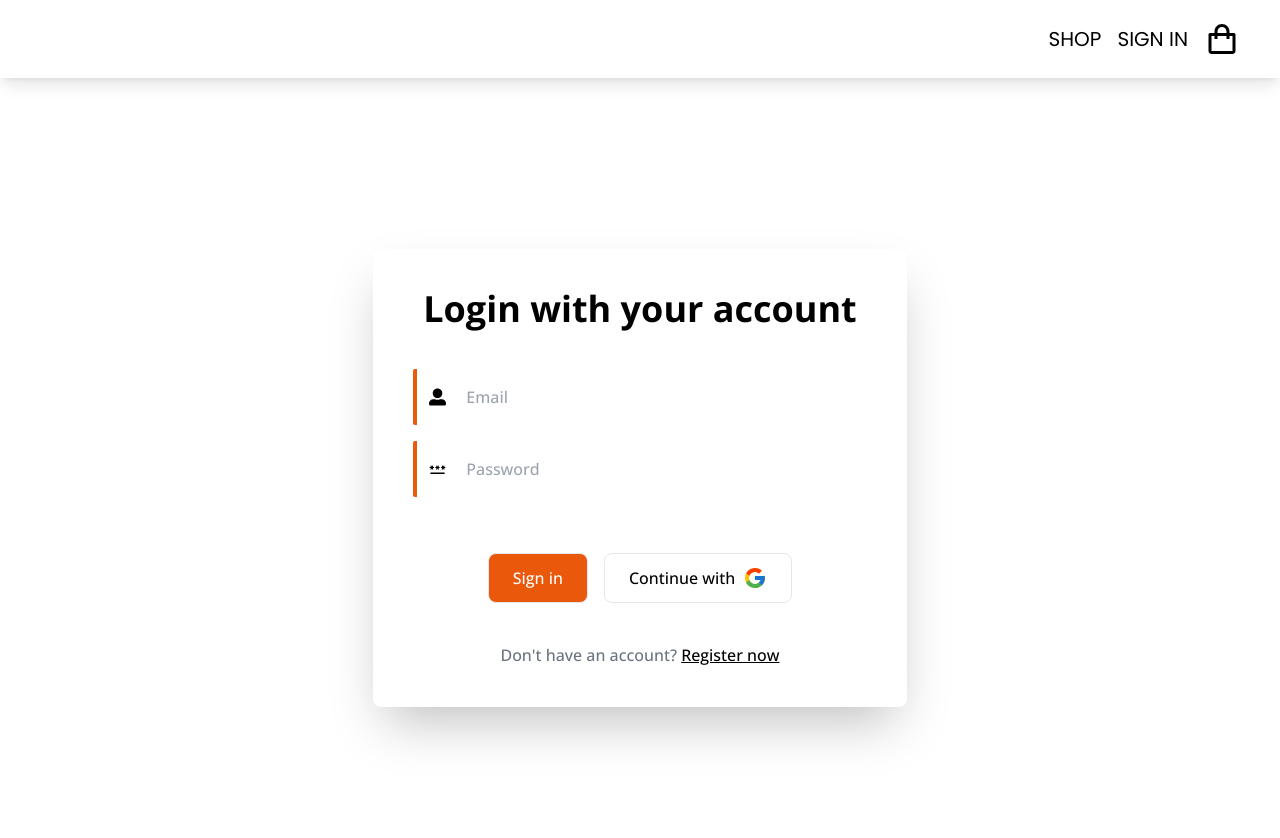
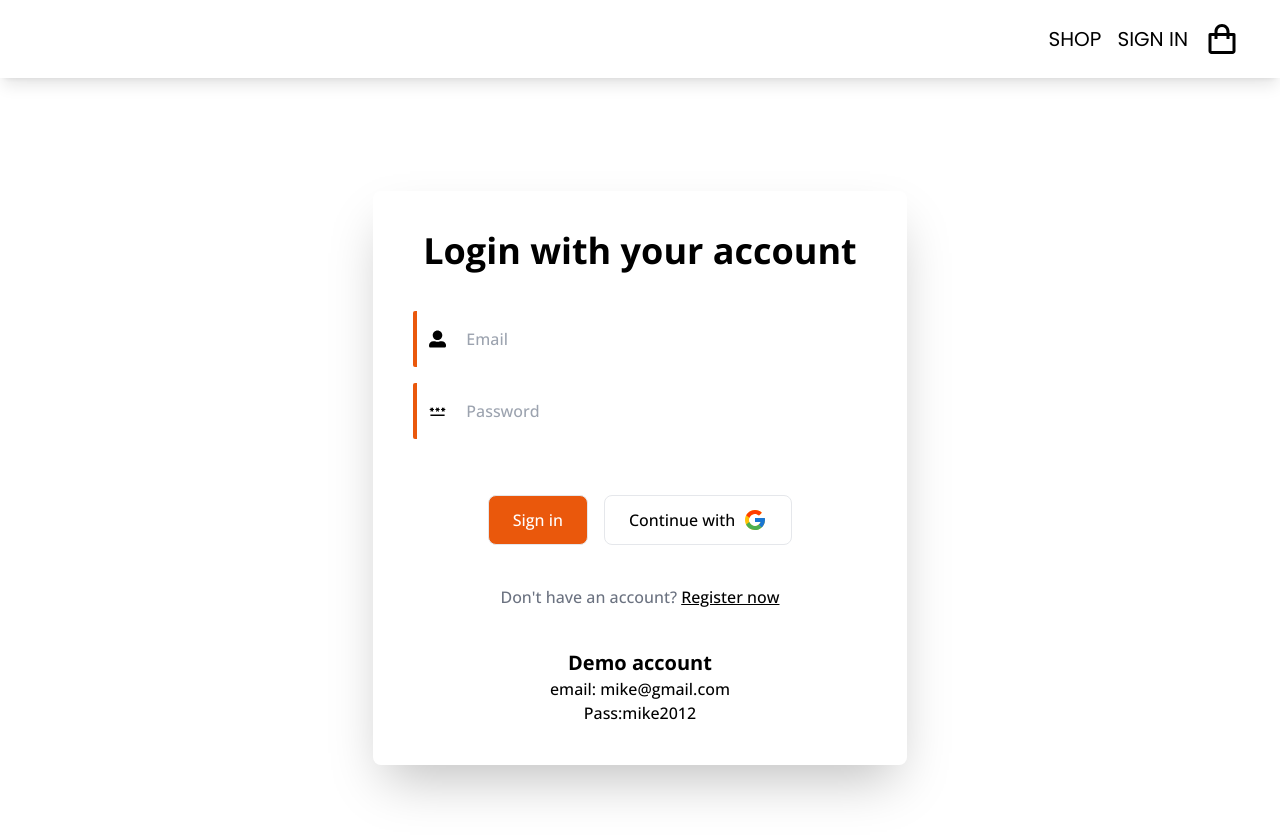
Before and after one commit to AzimiShaja/Style-Sail, a React (Vite) app: page /login in a window 1280 px wide. Shown: the top 838 px of the page. Built offline with nearby package versions, Linux system fonts and the light colour scheme; no server answers; the database is empty; some icons are missing.

Commit message:
fixed redirection

```diff
--- a/src/App.jsx
+++ b/src/App.jsx
@@ -9,7 +9,7 @@ function lazyWithTimeout(importFunction) {
       importFunction(),
       new Promise((resolve) => setTimeout(resolve, 600)),
     ]).then(([moduleExports]) => moduleExports)
-  );
+  );``
 }
 
 const LazyIndexPage = lazyWithTimeout(() => import("./pages/index/IndexPage"));
--- a/src/components/DropDown.jsx
+++ b/src/components/DropDown.jsx
@@ -15,6 +15,7 @@ const DropDown = () => {
   };
 
   return (
+    <div className="sticky top-0 z-50">
       <div className="absolute w-[240px] h-[340px] flex flex-col p-4 justify-between border border-black bg-white top-[90px] z-10 right-[40px]">
         <div className="flex flex-col gap-4  w-full  overflow-scroll">
           {cartItems.map((item) => (
@@ -29,6 +30,7 @@ const DropDown = () => {
           Go to checkout
         </button>
       </div>
+    </div>
   );
 };
 
--- a/src/pages/Auth/Login.jsx
+++ b/src/pages/Auth/Login.jsx
@@ -3,6 +3,7 @@ import { FcGoogle } from "react-icons/fc";
 import { FaUserAlt } from "react-icons/fa";
 import { MdOutlinePassword } from "react-icons/md";
 import { Link } from "react-router-dom";
+import { useNavigate } from "react-router-dom";
 import { useState } from "react";
 import {
   signInWithGooglePopup,
@@ -26,6 +27,11 @@ const Login = () => {
     const { user } = await signInWithGooglePopup();
   };
 
+  const navigate = useNavigate();
+  const redirectToHome = () => {
+    navigate("/");
+  };
+
   const handleSubmit = async (event) => {
     event.preventDefault();
 
@@ -36,6 +42,7 @@ const Login = () => {
       );
 
       resetFormFields();
+      redirectToHome();
     } catch (error) {
       switch (error.code) {
         case "auth/wrong-password":
@@ -87,7 +94,9 @@ const Login = () => {
               Sign in
             </button>
             <button
-              onClick={signInWithGoogle}
+              onClick={() => {
+                signInWithGoogle();
+              }}
               className=" flex gap-2 justify-center items-center border py-3 px-6 rounded-lg hover:bg-gray-100 duration-300"
             >
               Continue with
@@ -99,8 +108,13 @@ const Login = () => {
           Don't have an account?{" "}
           <Link to={"/register"} className="underline text-black">
             Register now
-          </Link>{" "}
+          </Link>
         </p>
+        <div className="flex-col flex items-center">
+          <p className="text-xl font-bold">Demo account</p>
+          <p>email: mike@gmail.com</p>
+          <p>Pass:mike2012 </p>
+        </div>
       </div>
     </div>
   );
```
Lines whose indentation alone changed are shown as unchanged.
